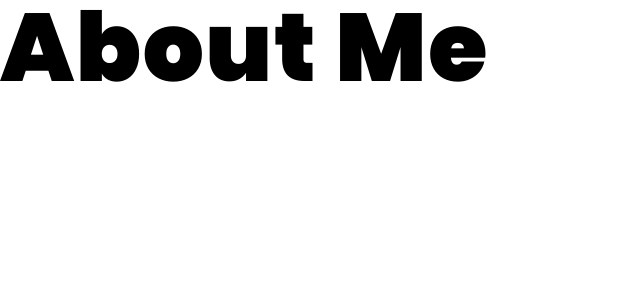
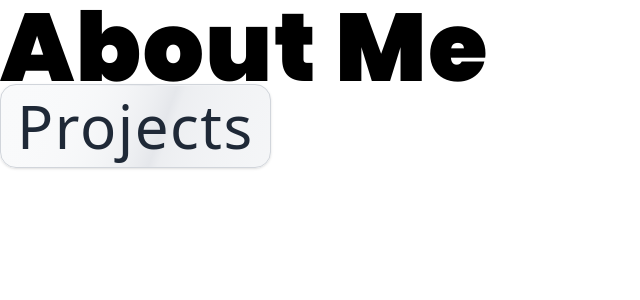
Before and after one commit to katelijacobsen/page-transition, a Next.js app: page /about in a window 1280 px wide. Shown: the top 300 px of the page, without its empty margins (0-640 px from the left). Built offline with nearby package versions, Linux system fonts and the light colour scheme.

Commit message:
add animation for primaryBtn

```diff
--- a/src/app/about/page.js
+++ b/src/app/about/page.js
@@ -1,10 +1,11 @@
 import { HeaderAnimation } from "../components/HeaderAnimation";
-
+import { PrimaryBtn } from "../components/PrimaryBtn";
 
 export default function About(){
   return (
     <main>
       <HeaderAnimation/>
+      <PrimaryBtn text={"Projects"}/>
     </main>
   )
 }
--- a/src/app/components/primaryBtn.tsx
+++ b/src/app/components/primaryBtn.tsx
@@ -0,0 +1,32 @@
+//rafc
+'use client';
+import Link from "next/link";
+import {motion} from "motion/react";
+
+export const PrimaryBtn = ({ text }) => {
+  return (
+    <motion.div
+    whileHover={{
+        scale: 1.1,
+        backgroundPosition: "-200% 0", // Animate the gradient position
+      }}
+      transition={{
+        type: "spring",
+        stiffness: 300,
+        damping: 20,
+        duration: 0.4,
+      }}
+      style={{ width: 100, height: 50 }}
+    >
+      <Link
+        href={"/"}
+        className={`animate-bg-shine border-[1px] rounded-2xl shadow bg-[length:200%_100%] tracking-wide duration-[2200ms]
+        dark:bg-[linear-gradient(110deg,#1C1C1E,45%,#2E2E30,55%,#1C1C1E)] dark:text-gray-300 dark:border-gray-700
+        bg-[linear-gradient(110deg,#F9FAFB,45%,#E5E7EB,55%,#F9FAFB)] text-gray-800 border-gray-300 text-6xl px-4
+        `}
+      >
+        {text}
+      </Link>
+    </motion.div>
+  );
+};
--- a/src/app/page.js
+++ b/src/app/page.js
@@ -14,7 +14,7 @@ export default function Home() {
           anchor.style = "display: none;";
         }
       }
-    }, 100);
+    }, 1000);
   }, []);
 
   return (
@@ -22,7 +22,7 @@ export default function Home() {
       <motion.div
         initial={{ opacity: 0 }}
         animate={{ opacity: 1 }}
-        transition={{ duration: 2, delay: 0.5 }}
+        transition={{ duration: 2, delay: 1 }}
         className="relative w-full h-screen"
       >
         <GradientBg projectId={"data/4flspySlCrfvkfRH7Co8.json"} />
--- a/tailwind.config.mjs
+++ b/tailwind.config.mjs
@@ -7,9 +7,22 @@ export default {
   ],
   theme: {
     extend: {
+      animation: {
+        "bg-shine": "bg-shine 2.1s linear infinite",
+      },
+      keyframes: {
+        "bg-shine": {
+          from: {
+            backgroundPosition: "0 0",
+          },
+          to: {
+            backgroundPosition: "-200% 0",
+          },
+        },
+      },
       colors: {
-        background: "var(--background)",
-        foreground: "var(--foreground)",
+        background: "#0077b6",
+        foreground: "#ade8f4",
       },
     },
   },
```
